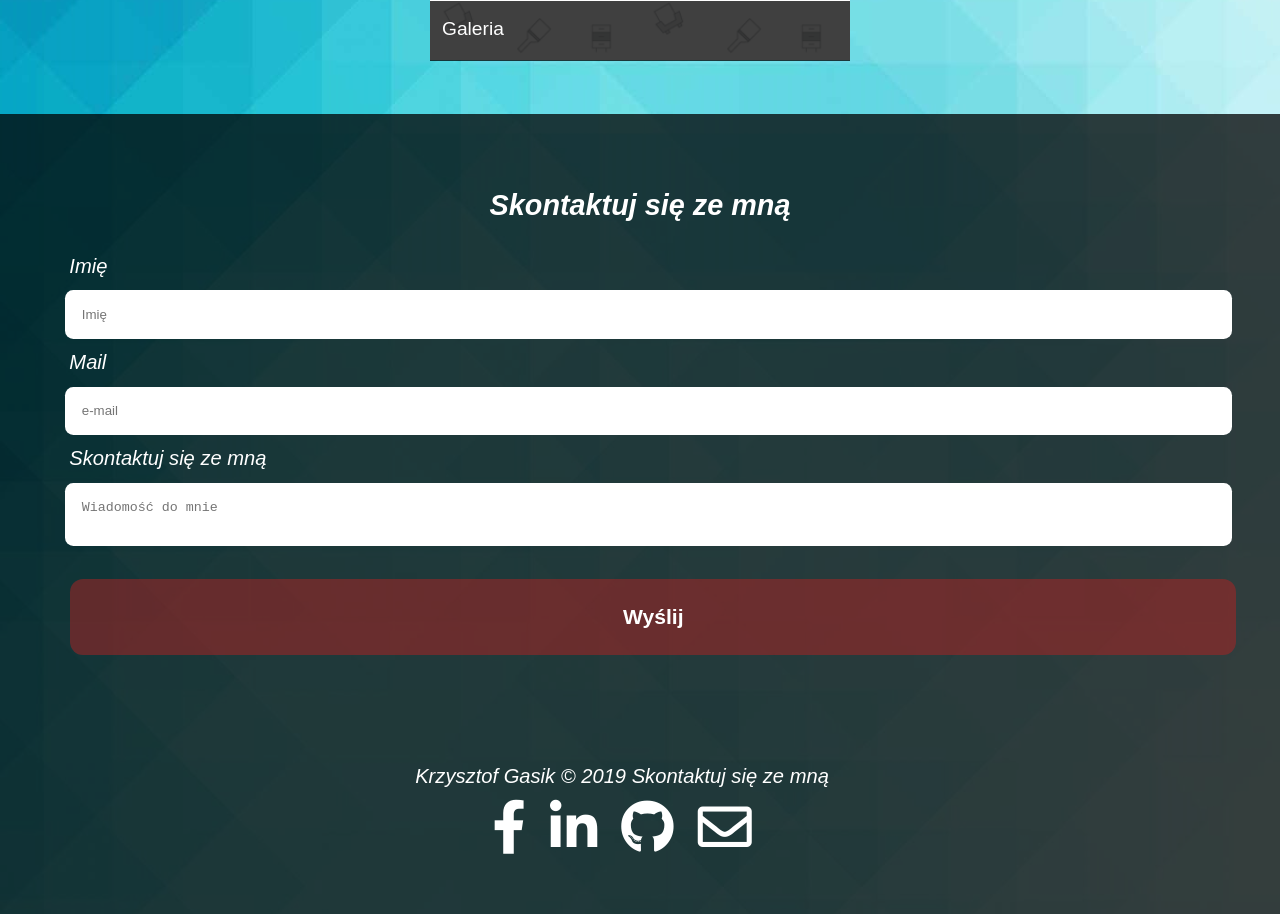
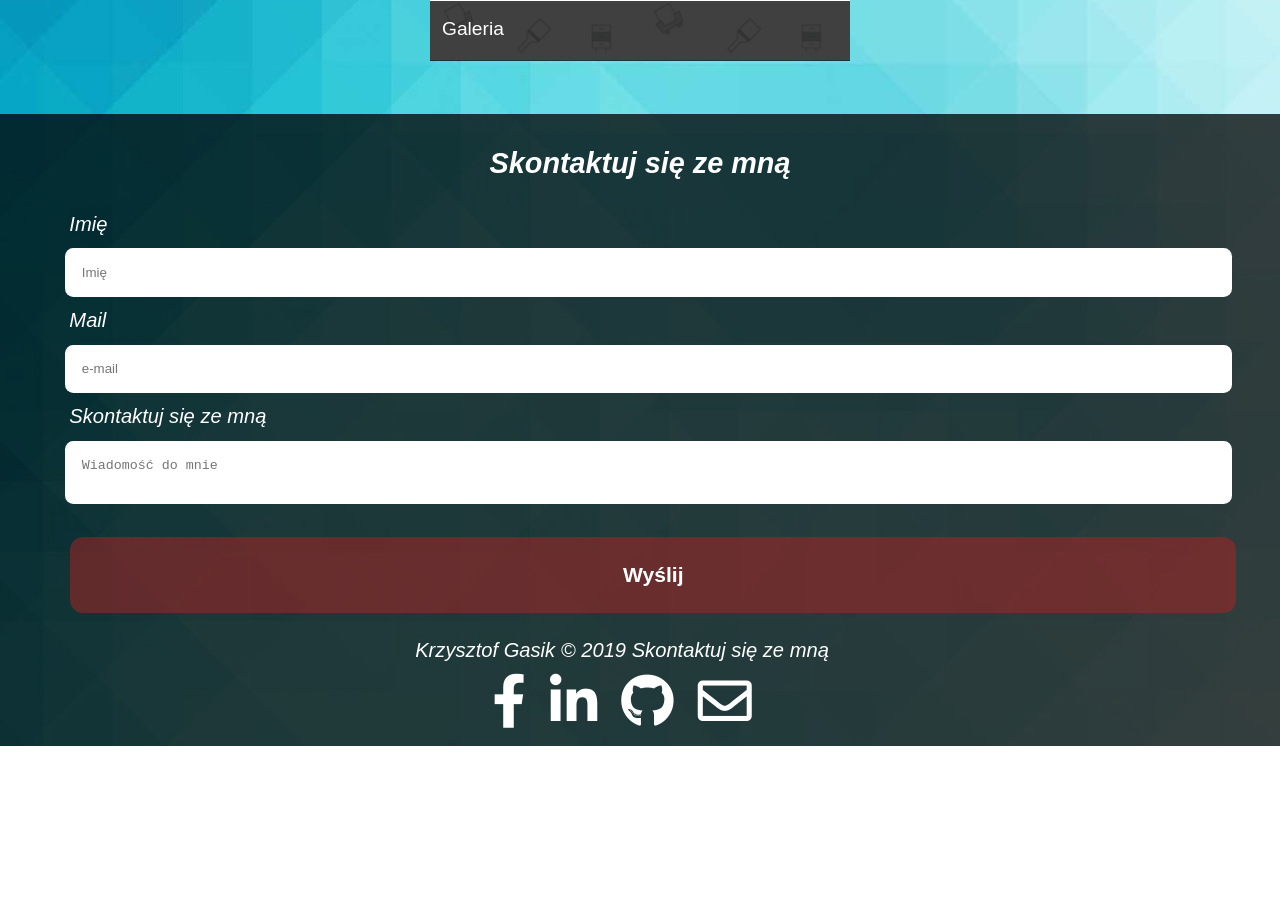
Before and after one commit to KrzGas/KrzysztofGasikPortfolio, a React app: page /#/ in a window 1280 px wide. Shown: the part 3392-4306 px from the top of the page. After the commit the page ends 4138 px from the top, so only its background shows below. Built offline with nearby package versions, Linux system fonts and the light colour scheme.

Commit message:
scss fix

```diff
--- a/scss/partials/_footer.scss
+++ b/scss/partials/_footer.scss
@@ -9,7 +9,7 @@ footer {
   justify-content: space-around;
   align-items: center;
   background: #000000bf;
-  min-height: 50rem;
+  // min-height: 50rem;
   color: #fff;
   overflow: hidden;
   .footer__form {
--- a/scss/partials/_projects.scss
+++ b/scss/partials/_projects.scss
@@ -15,7 +15,7 @@
       background-repeat: no-repeat;
       margin: 1.25em;
       &:hover {
-        opacity: 0.75;
+        opacity: 0.8;
         cursor: pointer;
         &::after {
           background-color: $color3-hover;
--- a/scss/style.scss
+++ b/scss/style.scss
@@ -35,6 +35,7 @@ html,
 body {
   height: 100%;
   width: 100%;
+  box-sizing: border-box;
 }
 
 body {
```
